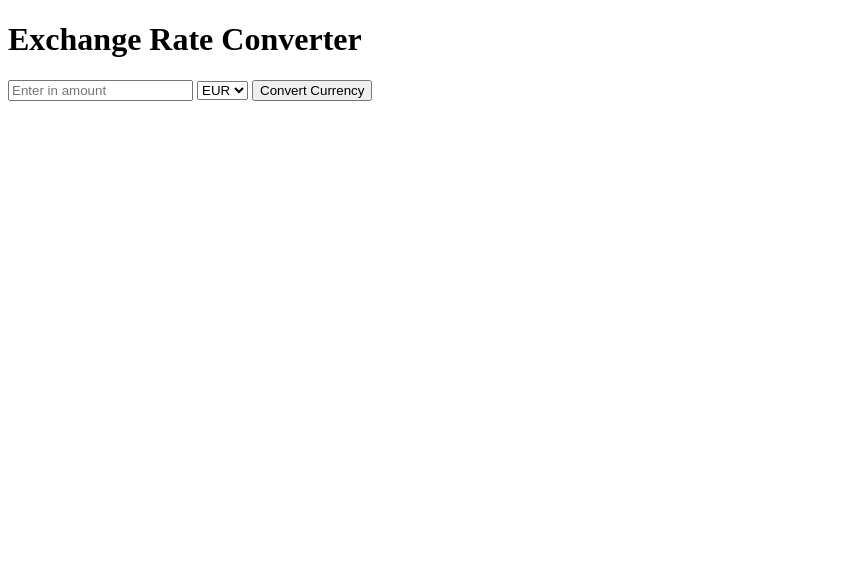
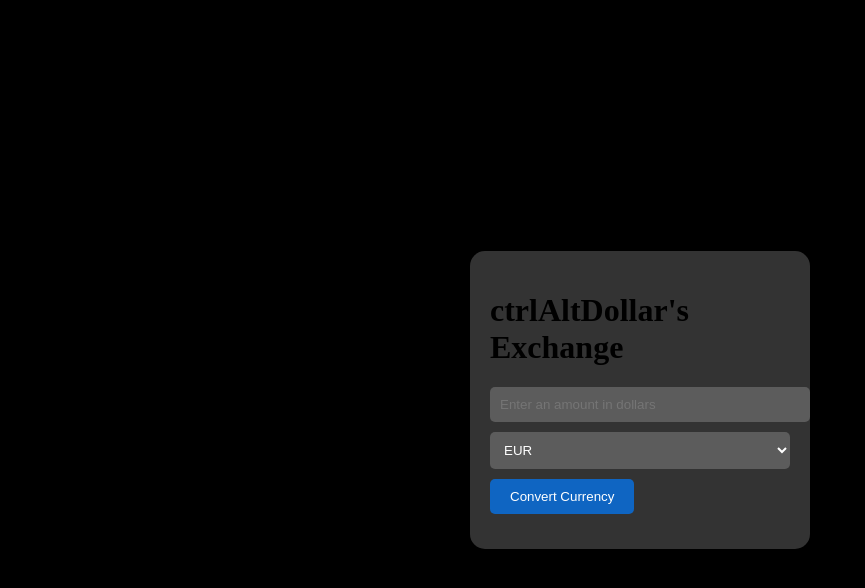
Before and after one commit to chiragg06/CtrlAltDollar-Exchange, a browser extension: page index.html in a window 1280 px wide. Shown: the whole page, without its empty margins (0-865 px from the left). Drawn offline with Linux system fonts and the light colour scheme.

Commit message:
fixing code

```diff
--- a/exchange.js
+++ b/exchange.js
@@ -21,7 +21,7 @@ document.addEventListener('DOMContentLoaded', function() {
         .then(data => {
             const rate = data.exchange_rate;
             const resultPrice = amountTotal * rate;
-            result.innerHTML = `${amountTotal} ${currencyTotal} = ${resultPrice.toFixed(2)} USD`;
+            result.innerHTML = `${resultPrice.toFixed(2)} `;
         })
         .catch(error => {
             console.error('Request failed:', error);
--- a/index.html
+++ b/index.html
@@ -1,19 +1,28 @@
 <!DOCTYPE html>
 <html lang="en">
 <head>
-   <title>CtrlAlDelete's Exchange!</title>
+    <meta charset="UTF-8">
+    <meta name="viewport" content="width=device-width, initial-scale=1.0">
+    <link rel="stylesheet" href="style.css">
+    <title>ctrlAltDollar's Exchange</title>
     <script src="exchange.js"></script>
 </head>
 <body>
-    <h1>Exchange Rate Converter</h1>
-    <input type="number" id="amount" placeholder="Enter in amount"/>
+    <div class="glassmorphic-container">
+        <h1>ctrlAltDollar's Exchange</h1>
+        <div class="glassmorphic-input">
+            <input type="number" id="amount" placeholder="Enter an amount in dollars">
+        </div>
+        <div class="glassmorphic-select">
             <select id="currency">
                 <option value="EUR">EUR</option>
                 <option value="INR">INR</option>
                 <option value="GBP">GBP</option>
                 <option value="JPY">JPY</option>
             </select>
-    <button id="convert">Convert Currency</button>
-    <div id="result"></div>
+        </div>
+        <button id="convert" class="glassmorphic-button">Convert Currency</button>
+        <div id="result" class="glassmorphic-result"></div>
+    </div>
 </body>
 </html>
--- /dev/null
+++ b/style.css
@@ -0,0 +1,52 @@
+body {
+    display: flex;
+    justify-content: center;
+    align-items: center;
+    height: 100vh;
+    margin: 0;
+    background-color: black;
+}
+
+.glassmorphic-container {
+    background: rgba(255, 255, 255, 0.2);
+    border-radius: 15px;
+    padding: 20px;
+    box-shadow: 0 4px 6px rgba(0, 0, 0, 0.1);
+    backdrop-filter: blur(5px);
+    text-align: left; /* Left-align text within the container */
+    width: 300px; /* Set a fixed width or adjust as needed */
+}
+.glassmorphic-input,
+.glassmorphic-select {
+    margin: 10px 0;
+}
+
+input[type="number"],
+select {
+    padding: 10px;
+    border: none;
+    border-radius: 5px;
+    background: rgba(255, 255, 255, 0.2);
+    color: #fff;
+    outline: none;
+    width: 100%;
+}
+
+.glassmorphic-button {
+    padding: 10px 20px;
+    background: rgba(0, 123, 255, 0.7);
+    border: none;
+    border-radius: 5px;
+    color: #fff;
+    cursor: pointer;
+    transition: background 0.3s ease;
+}
+
+.glassmorphic-button:hover {
+    background: rgba(0, 123, 255, 1);
+}
+
+.glassmorphic-result {
+    margin-top: 15px;
+    color: #fff;
+}
```
Also changed, not shown: 1 other file. Lines whose indentation alone changed are shown as unchanged.
